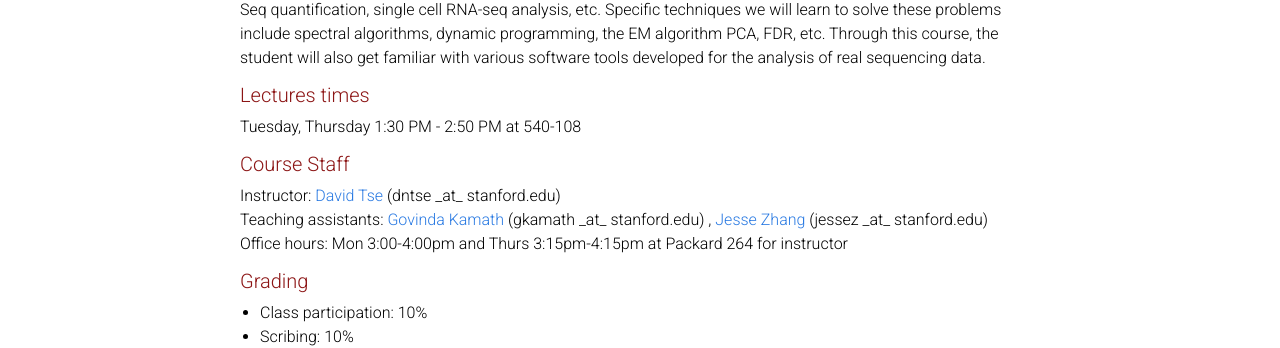
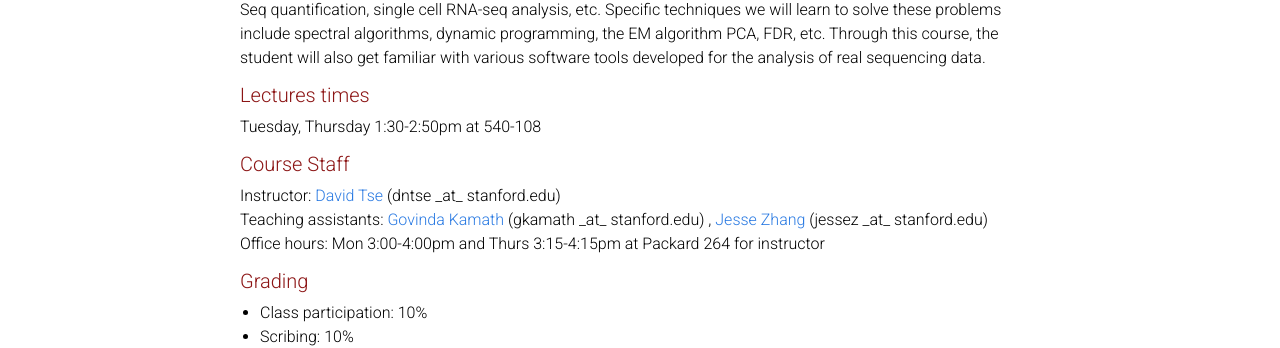
Before and after one commit to laurashen/data-science-sequencing.github.io, a Jekyll site: the page built from index.html, in a window 1280 px wide. Shown: the part 427-775 px from the top of the page. Built offline with Jekyll 4.4.1, drawn with Linux system fonts in a browser that asks for light colours.

```diff
--- a/index.html
+++ b/index.html
@@ -24,14 +24,14 @@
 
   <div class ="Lecture-times">
      <div class="module-subheader">Lectures times</div>
-      Tuesday, Thursday 1:30 PM - 2:50 PM at 540-108 <br>
+      Tuesday, Thursday 1:30-2:50pm at 540-108 <br>
   </div>
 
   <div class ="course-staff">
      <div class="module-subheader">Course Staff</div>
      Instructor: <a href="https://web.stanford.edu/~dntse/"> David Tse </a> (dntse _at_ stanford.edu) <br>
      Teaching assistants: <a href="https://web.stanford.edu/~gkamath"> Govinda Kamath </a> (gkamath _at_ stanford.edu) , <a href="https://web.stanford.edu/~jessez"> Jesse Zhang </a> (jessez _at_ stanford.edu) <br>
-     Office hours: Mon 3:00-4:00pm and Thurs 3:15pm-4:15pm at Packard 264 for instructor
+     Office hours: Mon 3:00-4:00pm and Thurs 3:15-4:15pm at Packard 264 for instructor
   </div>
 
   <div class="grading">
```
Also changed, not shown: 4 other files.
